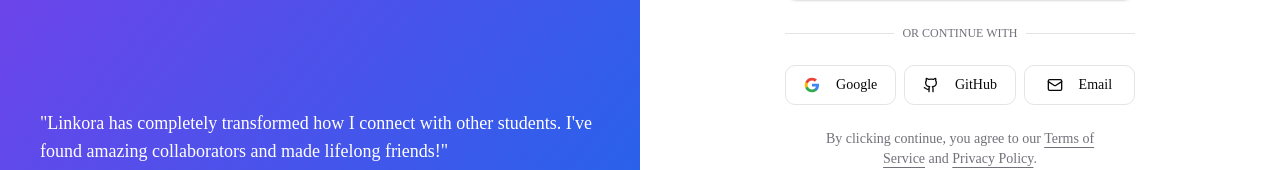
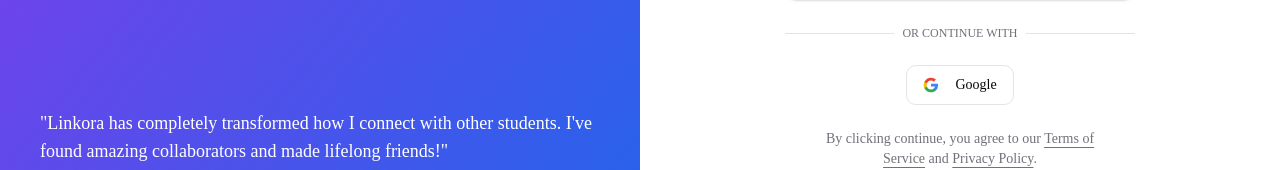
Before and after one commit to ATgayan/Linkora-Frontend, a Next.js app: page /auth in a window 1280 px wide. Shown: the part 567-737 px from the top of the page. Built offline with nearby package versions, Linux system fonts and the light colour scheme.

Commit message:
remove the email and github button and center a google button

```diff
--- a/app/auth/page.tsx
+++ b/app/auth/page.tsx
@@ -229,8 +229,8 @@ export default function AuthPage() {
             </div>
           </div>
 
-          <div className="flex gap-2">
-            <Button variant="outline" className="w-full">
+          <div className="flex justify-center">
+            <Button variant="outline" className="w-50% ">
               <svg className="mr-2 h-4 w-4" xmlns="http://www.w3.org/2000/svg" viewBox="0 0 24 24">
                 <path
                   d="M22.56 12.25c0-.78-.07-1.53-.2-2.25H12v4.26h5.92c-.26 1.37-1.04 2.53-2.21 3.31v2.77h3.57c2.08-1.92 3.28-4.74 3.28-8.09z"
@@ -252,14 +252,6 @@ export default function AuthPage() {
               </svg>
               Google
             </Button>
-            <Button variant="outline" className="w-full">
-              <Github className="mr-2 h-4 w-4" />
-              GitHub
-            </Button>
-            <Button variant="outline" className="w-full">
-              <Mail className="mr-2 h-4 w-4" />
-              Email
-            </Button>
           </div>
 
           <p className="px-8 text-center text-sm text-muted-foreground">
--- a/lib/firebase.ts
+++ b/lib/firebase.ts
@@ -1,4 +1,3 @@
-// lib/firebase.ts
 import { initializeApp, getApps, getApp } from "firebase/app"
 import { getAuth } from "firebase/auth"
 
```
